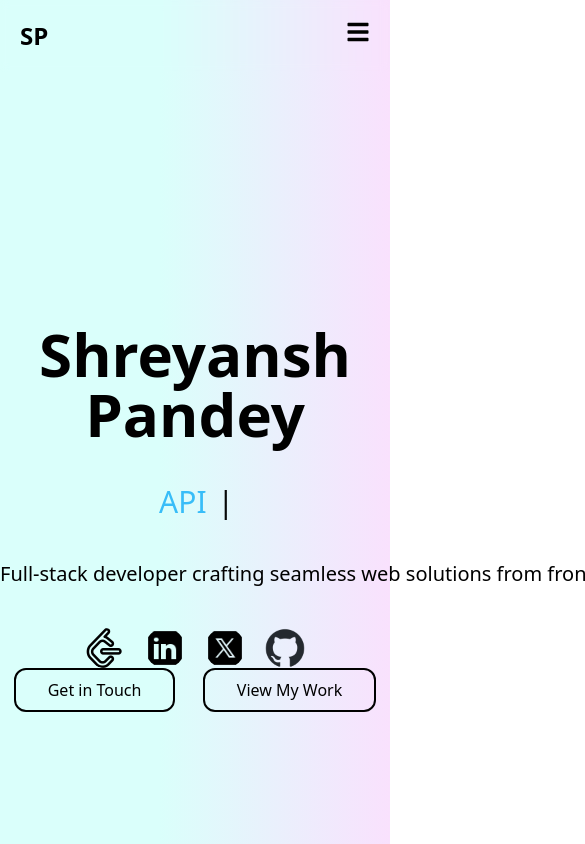
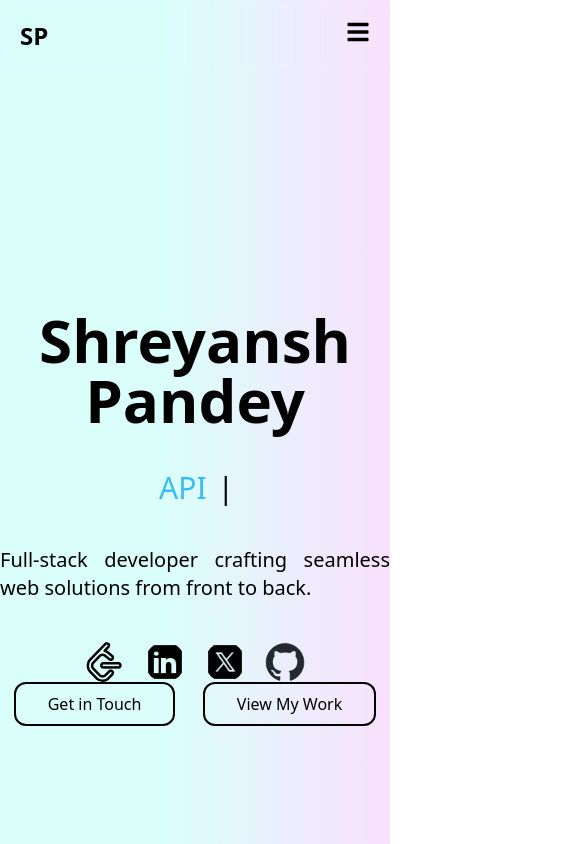
Before and after one commit to shreycmd/shreyansh-portfolio, a React (Vite) app: page / in a window 390 px wide. Shown: the top 844 px of the page, 585 px wide, since content can reach past the window. Built offline with nearby package versions, Linux system fonts and the light colour scheme.

Commit message:
Add navigation animation and responsive menu

```diff
--- a/src/component/Intro.jsx
+++ b/src/component/Intro.jsx
@@ -31,7 +31,7 @@ function Intro() {
 
         {/* Animated subtitle with delay */}
         <motion.p
-          className="mt-10 text-xl mx-auto whitespace-nowrap"
+          className="mt-10 text-xl text-justify"
           initial={{ opacity: 0, y: 20 }}
           animate={{ opacity: 1, y: 0 }}
           transition={{ duration: 2, delay: 0.5 }}
```
